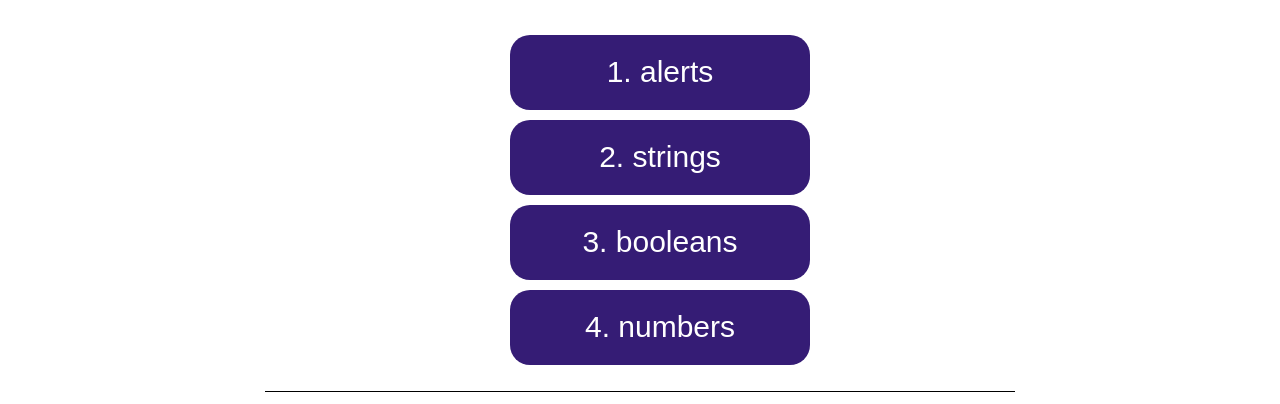
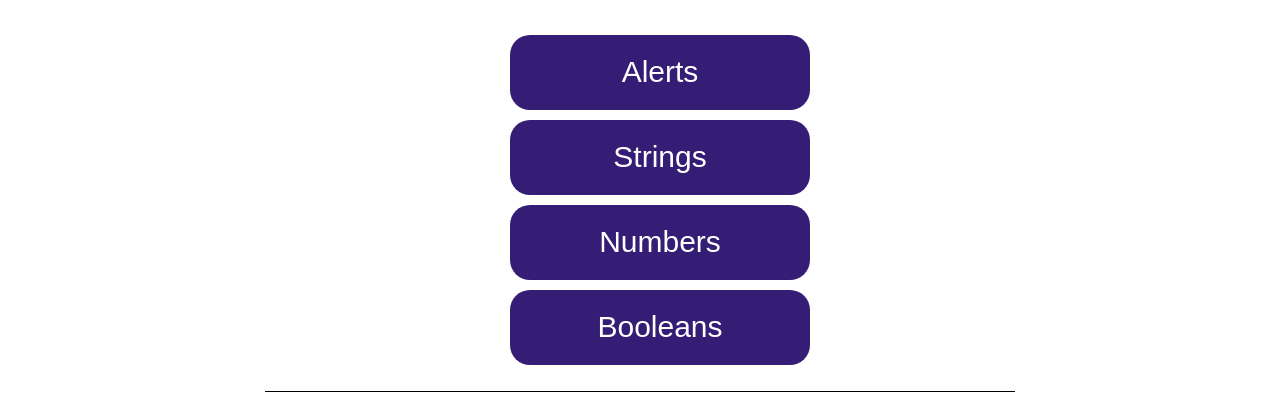
Before and after one commit to AlexStandfield/Alex-Standfield-Code-Quiz, a plain HTML site: page assets/html/questions.html in a window 1280 px wide. Shown: the part 150-554 px from the top of the page. Drawn offline with Linux system fonts and the light colour scheme.

Commit message:
bugs fixed

```diff
--- a/assets/js/questions.js
+++ b/assets/js/questions.js
@@ -14,10 +14,11 @@ let downloadTimer = setInterval(function(){
 let getQuestions = function () {
     if (i <=4) {
         question.textContent = questionsArr[i].question
-        answer1.textContent = questionsArr[i].correctAnswer
-        answer2.textContent = questionsArr[i].a1
-        answer3.textContent = questionsArr[i].a2
-        answer4.textContent = questionsArr[i].a3
+        let answers = [ questionsArr[i].a1, questionsArr[i].a2, questionsArr[i].a3, questionsArr[i].correctAnswer]
+        let shuffled = shuffle(answers);
+        for(let i = 0; i <= 3; i++){
+            allAnswers[i].textContent = shuffled[i]
+        }
     } else {
         finishQuizBox.style.display = 'flex';
     }
@@ -35,7 +36,7 @@ let answerQuestion = function () {
         rightOrWrong.textContent = 'Wrong!'
         i++;
         getQuestions();
-        timeLeft = timer.textContent - 10;
+        timeleft = timer.textContent - 10;
         timer.textContent = timer.textContent - 10;
         clearInterval(downloadTimer);
         let t = 10;
--- a/assets/js/script.js
+++ b/assets/js/script.js
@@ -3,6 +3,7 @@ let answer1 = document.querySelector('#answer-1');
 let answer2 = document.querySelector('#answer-2');
 let answer3 = document.querySelector('#answer-3');
 let answer4 = document.querySelector('#answer-4');
+let allAnswers = [answer1, answer2, answer3, answer4];
 let timer = document.querySelector('#timer');
 let finishQuizBox = document.querySelector('#finish-quiz-box');
 let finishQuiz = document.querySelector('#finish-quiz')
@@ -20,37 +21,52 @@ let score = 0;
 let questionsArr = [
     {
         question: 'Commonly used data types DO NOT include:',
-        correctAnswer: '1. alerts',
-        a1: '2. strings',
-        a2: '3. booleans',
-        a3: '4. numbers'
+        correctAnswer: 'Alerts',
+        a1: 'Strings',
+        a2: 'Booleans',
+        a3: 'Numbers'
     },
     {
         question: 'The condition of an if/else statement is enclosed within ____.',
-        correctAnswer: '1. curley brackets',
-        a1: '2. qoutes',
-        a2: '3. parentheses',
-        a3: '4. square bracket'
+        correctAnswer: 'Curley Brackets',
+        a1: 'Quotes',
+        a2: 'Parentheses',
+        a3: 'Square bracket'
     },
     {
         question: 'Arrays in Javascript can be used to store ____.',
-        correctAnswer: '1. all of the below',
-        a1: '2. numbers and strings',
-        a2: '3. other arrays',
-        a3: '4. booleans'
+        correctAnswer: 'All of the below',
+        a1: 'Numbers and Strings',
+        a2: 'Other Arrays',
+        a3: 'Booleans'
     },
     {
         question: 'String values must be enclosed within ____ when being assigned to variables.',
-        correctAnswer: '1. qoutes',
-        a1: '2. commas',
-        a2: '3. curly brackets',
-        a3: '4. parentheses'
+        correctAnswer: 'Quotes',
+        a1: 'Commas',
+        a2: 'Curly Brackets',
+        a3: 'Parentheses'
     },
     {
         question: 'A very useful tool used during development and debugging for printing content to the debugger is:',
-        correctAnswer: '1. console.log',
-        a1: '2. Javascript',
-        a2: '3. terminal/bash',
-        a3: '4. for loops'
+        correctAnswer: 'console.log',
+        a1: 'Javascript',
+        a2: 'Terminal/Bash',
+        a3: 'for loops'
     }
 ];
+
+function shuffle(array) {
+    let currentIndex = array.length,  randomIndex;
+    // While there remain elements to shuffle.
+    while (currentIndex != 0) {
+      // Pick a remaining element.
+      randomIndex = Math.floor(Math.random() * currentIndex);
+      currentIndex--;
+      // And swap it with the current element.
+      [array[currentIndex], array[randomIndex]] = [
+        array[randomIndex], array[currentIndex]];
+    }
+
+    return array;
+}
```
Also changed, not shown: assets/html/final-score.html (+23 -8 lines), assets/js/final-score.js (+5 -3 lines), assets/js/high-score.js (+1 -12 lines).
